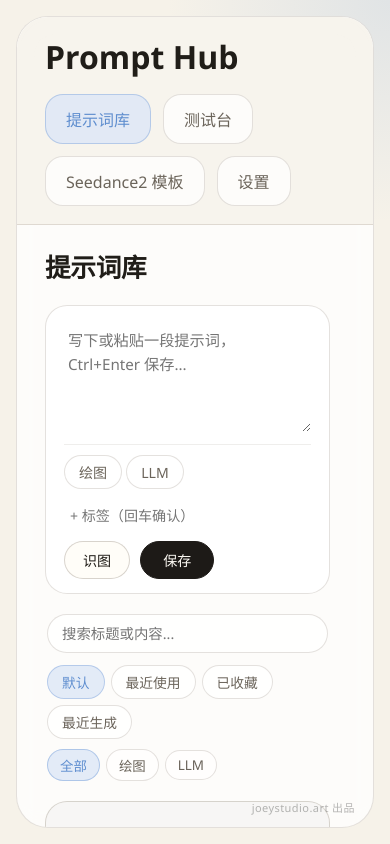
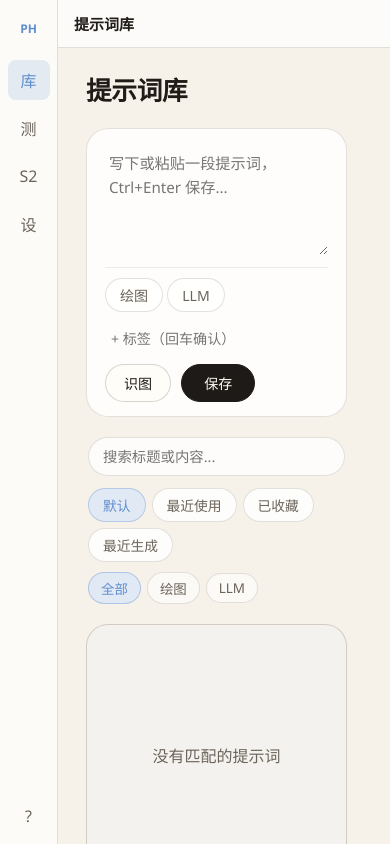
Before and after one commit to Joey-233/Joey-Prompthub, a React (Vite) app: page / in a window 390 px wide. Built offline with nearby package versions, Linux system fonts and the light colour scheme.

Commit message:
feat(layout): add compact application workspace

```diff
--- a/src/App.tsx
+++ b/src/App.tsx
@@ -7,9 +7,10 @@ import { TestBench } from './views/TestBench'
 
 export default function App() {
   const currentView = useAppStore((state) => state.currentView)
+  const titles = { library: '提示词库', 'test-bench': '测试台', seedance2: 'Seedance2', settings: '设置' }
 
   return (
-    <AppFrame>
+    <AppFrame title={titles[currentView]}>
       {currentView === 'library' && <Library />}
       {currentView === 'test-bench' && <TestBench />}
       {currentView === 'seedance2' && <Seedance2 />}
--- a/src/components/layout/AppFrame.tsx
+++ b/src/components/layout/AppFrame.tsx
@@ -1,48 +1,12 @@
 import type { ReactNode } from 'react'
+import { CommandBar } from './CommandBar'
+import { NavRail } from './NavRail'
 
-import { useAppStore, type AppView } from '../../stores/appStore'
-
-const tabs: Array<{ label: string; view: AppView }> = [
-  { label: '提示词库', view: 'library' },
-  { label: '测试台', view: 'test-bench' },
-  { label: 'Seedance2 模板', view: 'seedance2' },
-  { label: '设置', view: 'settings' }
-]
-
-export function AppFrame({ children }: { children: ReactNode }) {
-  const currentView = useAppStore((state) => state.currentView)
-  const setCurrentView = useAppStore((state) => state.setCurrentView)
-
+export function AppFrame({ children, title }: { children: ReactNode; title: string }) {
   return (
     <main className="app-shell">
-      <div className="frame-panel">
-        <header className="topbar">
-          <h1 className="brand">Prompt Hub</h1>
-          <nav aria-label="主导航" className="topnav">
-            {tabs.map((tab) => (
-              <button
-                key={tab.view}
-                className="nav-button"
-                data-active={currentView === tab.view}
-                type="button"
-                onClick={() => setCurrentView(tab.view)}
-              >
-                {tab.label}
-              </button>
-            ))}
-          </nav>
-        </header>
-        {children}
-        <a
-          aria-label="访问 joeystudio.art"
-          className="app-watermark"
-          href="https://joeystudio.art"
-          rel="noopener noreferrer"
-          target="_blank"
-        >
-          joeystudio.art 出品
-        </a>
-      </div>
+      <NavRail />
+      <div className="app-workspace"><CommandBar title={title} /><div className="app-content">{children}</div></div>
     </main>
   )
 }
--- /dev/null
+++ b/src/components/layout/CommandBar.tsx
@@ -0,0 +1,19 @@
+import type { ReactNode } from 'react'
+
+export interface CommandBarProps {
+  title: string
+  status?: ReactNode
+  search?: ReactNode
+  actions?: ReactNode
+}
+
+export function CommandBar({ title, status, search, actions }: CommandBarProps) {
+  return (
+    <header className="command-bar">
+      <h1>{title}</h1>
+      {status && <div className="command-status">{status}</div>}
+      {search && <div className="command-search">{search}</div>}
+      {actions && <div className="command-actions">{actions}</div>}
+    </header>
+  )
+}
--- /dev/null
+++ b/src/components/layout/NavRail.tsx
@@ -0,0 +1,34 @@
+import { useAppStore, type AppView } from '../../stores/appStore'
+
+const destinations: Array<{ view: AppView; label: string; icon: string }> = [
+  { view: 'library', label: '提示词库', icon: '库' },
+  { view: 'test-bench', label: '测试台', icon: '测' },
+  { view: 'seedance2', label: 'Seedance2', icon: 'S2' },
+  { view: 'settings', label: '设置', icon: '设' }
+]
+
+export function NavRail() {
+  const currentView = useAppStore((state) => state.currentView)
+  const setCurrentView = useAppStore((state) => state.setCurrentView)
+
+  return (
+    <nav className="nav-rail" aria-label="主导航">
+      <div className="nav-brand" aria-label="Prompt Hub">PH</div>
+      <div className="nav-destinations">
+        {destinations.map(({ view, label, icon }) => (
+          <button
+            className="nav-rail-button"
+            type="button"
+            key={view}
+            aria-label={label}
+            aria-current={currentView === view ? 'page' : undefined}
+            onClick={() => setCurrentView(view)}
+          >
+            <span aria-hidden="true">{icon}</span>
+          </button>
+        ))}
+      </div>
+      <a className="nav-help" href="https://joeystudio.art" aria-label="帮助" target="_blank" rel="noreferrer">?</a>
+    </nav>
+  )
+}
--- a/src/index.css
+++ b/src/index.css
@@ -37,89 +37,70 @@ button {
 
 .app-shell {
   display: flex;
-  justify-content: center;
   height: 100vh;
-  padding: 24px;
-  background:
-    radial-gradient(circle at top right, rgba(95, 142, 207, 0.14), transparent 24%),
-    var(--pv-bg);
-}
-
-.frame-panel {
-  position: relative;
+  background: var(--pv-bg);
+}
+
+.nav-rail {
   display: flex;
   flex-direction: column;
-  width: 100%;
-  max-width: 1360px;
-  height: 100%;
-  margin: 0 auto;
-  border: 1px solid var(--pv-border);
-  border-radius: 32px;
-  background: var(--pv-surface);
-  backdrop-filter: blur(10px);
-  overflow: hidden;
-}
-
-.app-watermark {
-  position: absolute;
-  right: 18px;
-  bottom: 12px;
-  font-size: 11px;
-  letter-spacing: 0.04em;
-  color: rgba(80, 80, 80, 0.42);
-  text-decoration: none;
-  pointer-events: auto;
-  user-select: none;
-  transition: color 0.18s ease;
-  z-index: 5;
-}
-
-.app-watermark:hover {
-  color: rgba(80, 80, 80, 0.78);
-}
-
-.topbar {
-  flex-shrink: 0;
-  display: flex;
-  align-items: center;
-  justify-content: space-between;
-  gap: 16px;
-  padding: 18px 28px;
+  align-items: center;
+  width: var(--pv-nav-width);
+  flex: 0 0 var(--pv-nav-width);
+  padding: var(--pv-space-1) 0;
+  border-right: 1px solid var(--pv-border);
+  background: rgba(255, 255, 255, 0.68);
+}
+
+.nav-brand,
+.nav-rail-button,
+.nav-help {
+  display: grid;
+  place-items: center;
+  width: 42px;
+  height: 40px;
+  border: 0;
+  border-radius: var(--pv-radius-sm);
+}
+
+.nav-brand { font-size: 12px; font-weight: 700; color: var(--pv-accent); }
+.nav-destinations { display: grid; gap: var(--pv-space-1); margin-top: var(--pv-space-2); }
+.nav-rail-button { color: var(--pv-text-muted); background: transparent; }
+.nav-rail-button:hover { background: rgba(95, 142, 207, 0.1); }
+.nav-rail-button[aria-current='page'] { color: var(--pv-accent); background: rgba(95, 142, 207, 0.16); }
+.nav-help { margin-top: auto; color: var(--pv-text-muted); text-decoration: none; }
+
+.app-workspace { display: flex; flex: 1; min-width: 0; flex-direction: column; }
+.app-content { flex: 1; min-height: 0; overflow: auto; }
+.command-bar {
+  display: flex;
+  align-items: center;
+  gap: var(--pv-space-2);
+  min-height: var(--pv-command-height);
+  height: var(--pv-command-height);
+  padding: 0 var(--pv-space-3);
   border-bottom: 1px solid var(--pv-border);
-  background: rgba(247, 244, 236, 0.94);
-  backdrop-filter: blur(12px);
-}
-
-.brand {
-  margin: 0;
-  font-size: 2rem;
-  font-weight: 600;
-}
-
-.topnav {
-  display: flex;
-  gap: 12px;
-}
-
-.nav-button {
-  border: 1px solid var(--pv-border);
-  border-radius: 18px;
-  padding: 12px 20px;
-  color: var(--pv-text-muted);
   background: rgba(255, 255, 255, 0.72);
-  transition: color 150ms ease, background-color 150ms ease, border-color 150ms ease;
-}
-
-.nav-button:hover {
-  color: var(--pv-text);
-  background: rgba(255, 255, 255, 0.92);
-}
-
-.nav-button[data-active='true'] {
-  color: var(--pv-accent);
-  border-color: rgba(95, 142, 207, 0.35);
-  background: rgba(220, 231, 247, 0.8);
-}
+}
+.command-bar h1 { margin: 0; font-size: 15px; font-weight: 600; }
+.command-search { flex: 1; }
+.command-actions { margin-left: auto; }
+
+.workspace-layout { display: flex; height: 100%; min-height: 0; flex-direction: column; }
+.workspace-tools { display: flex; gap: var(--pv-space-1); min-height: 36px; padding: 4px var(--pv-space-2); border-bottom: 1px solid var(--pv-border); }
+.workspace-tools button, .workspace-drawer > button { border: 1px solid var(--pv-border); border-radius: var(--pv-radius-sm); color: var(--pv-text); background: var(--pv-surface); }
+.workspace-panes { display: flex; flex: 1; min-height: 0; }
+.workspace-pane, .workspace-main { min-width: 0; overflow: auto; padding: var(--pv-space-3); }
+.resource-pane { width: var(--resource-width); flex: 0 0 var(--resource-width); }
+.detail-pane { width: var(--detail-width); flex: 0 0 var(--detail-width); }
+.workspace-main { flex: 1; }
+.pane-separator { width: 5px; flex: 0 0 5px; cursor: col-resize; background: var(--pv-border); }
+.pane-separator:hover, .pane-separator:focus-visible { background: var(--pv-accent); }
+.drawer-backdrop { position: fixed; inset: 0; z-index: 1000; display: flex; justify-content: flex-end; background: rgba(32, 29, 24, 0.36); }
+.workspace-drawer { width: min(86vw, 380px); height: 100%; padding: var(--pv-space-3); overflow: auto; background: var(--pv-bg); box-shadow: -8px 0 30px rgba(32, 29, 24, 0.18); }
+
+:focus-visible { outline: 2px solid var(--pv-accent); outline-offset: 2px; }
+@media (prefers-reduced-motion: reduce) { *, *::before, *::after { scroll-behavior: auto !important; transition-duration: 0.01ms !important; animation-duration: 0.01ms !important; animation-iteration-count: 1 !important; } }
 
 .page-body {
   flex: 1;
@@ -1435,7 +1416,6 @@ html:has(#floating-root) body {
 
 
 @media (max-width: 980px) {
-  .topbar,
   .library-toolbar,
   .capture-panel,
   .library-layout,
@@ -1446,7 +1426,6 @@ html:has(#floating-root) body {
     align-items: stretch;
   }
 
-  .topnav,
   .editor-actions,
   .bench-param-group,
   .bench-action-group {
@@ -1458,9 +1437,6 @@ html:has(#floating-root) body {
     grid-template-columns: 1fr;
   }
 
-  .app-shell {
-    padding: 16px;
-  }
 }
 
 /* ── PromptEditor 多图预览 ── */
--- a/src/styles/theme.css
+++ b/src/styles/theme.css
@@ -5,4 +5,11 @@
   --pv-text: #201d18;
   --pv-text-muted: #6b645a;
   --pv-accent: #5f8ecf;
+  --pv-space-1: 8px;
+  --pv-space-2: 12px;
+  --pv-space-3: 16px;
+  --pv-radius-sm: 8px;
+  --pv-radius-md: 12px;
+  --pv-nav-width: 58px;
+  --pv-command-height: 48px;
 }
```
Also changed, not shown: src/components/layout/WorkspaceLayout.tsx (added, +101 -0 lines), 2 other files (tests, documents, lock files or other folders).
